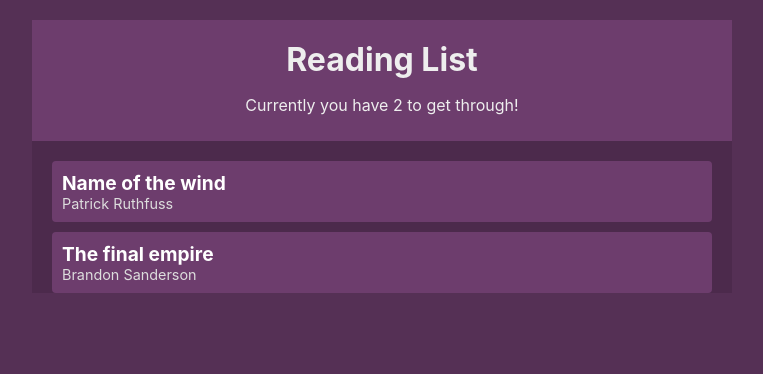
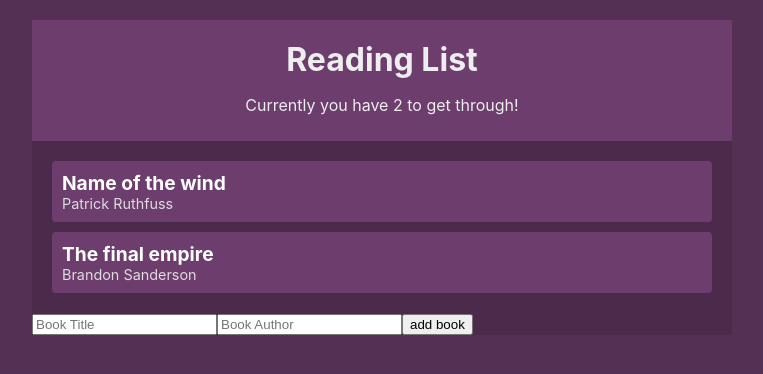
Before and after one commit to guilherme-leite/booklist, a React (Create React App) app: page / in a window 1280 px wide. Shown: the top 374 px of the page, without its empty margins (258-1021 px from the left). Built offline with nearby package versions, Linux system fonts and the light colour scheme.

Commit message:
Feat: Importando e renderizando dentro do provider em App.js

```diff
--- a/src/App.js
+++ b/src/App.js
@@ -1,4 +1,5 @@
 import React from 'react';
+import BookForm from './components/BookForm';
 import BookList from './components/BookList';
 import NavBar from './components/Navbar';
 import BookContextProvider from "./contexts/BookContext";
@@ -9,6 +10,7 @@ function App() {
       <BookContextProvider>
         <NavBar />
         <BookList />
+        <BookForm />
       </BookContextProvider>
     </div>
   );
```
